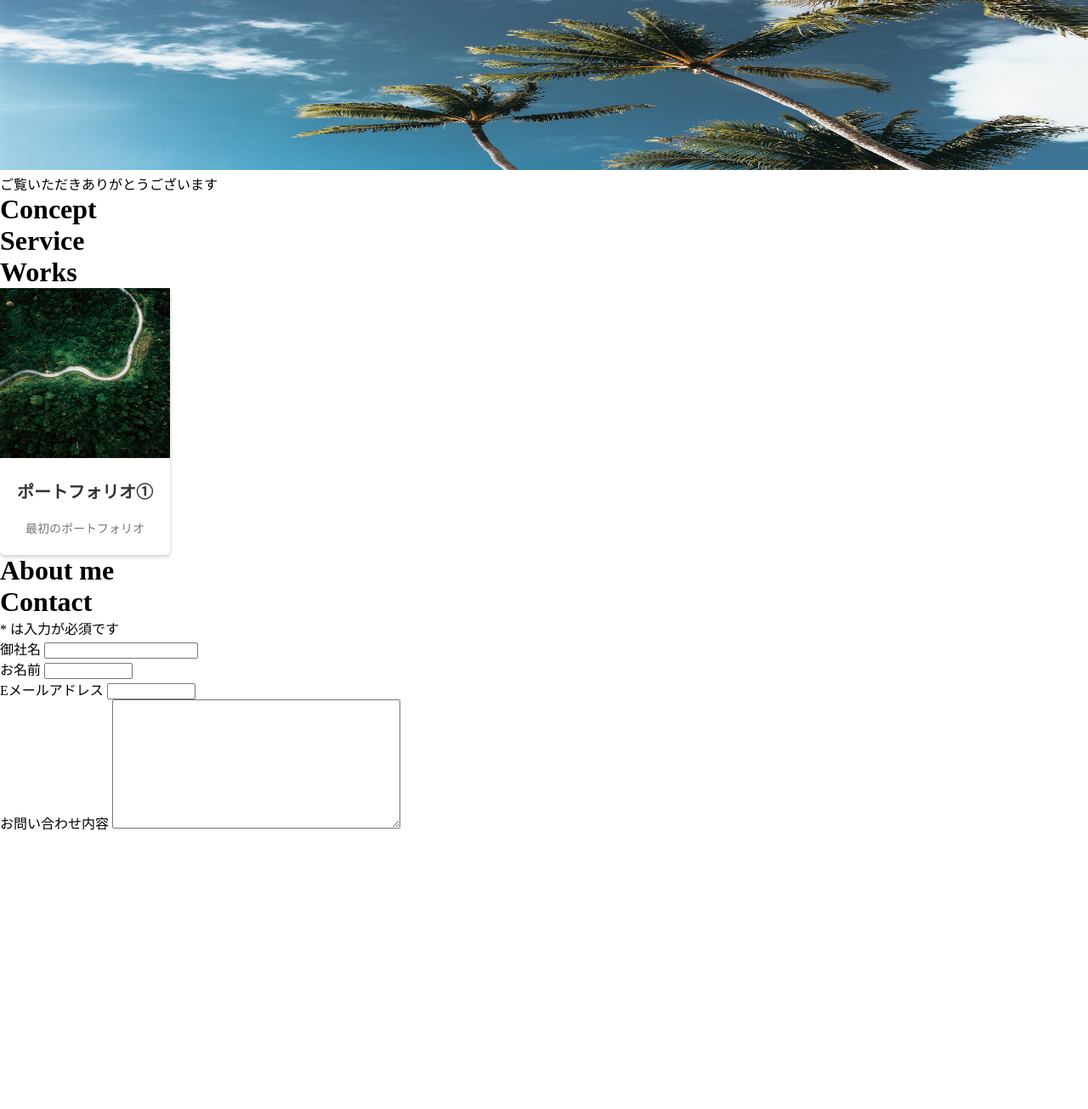
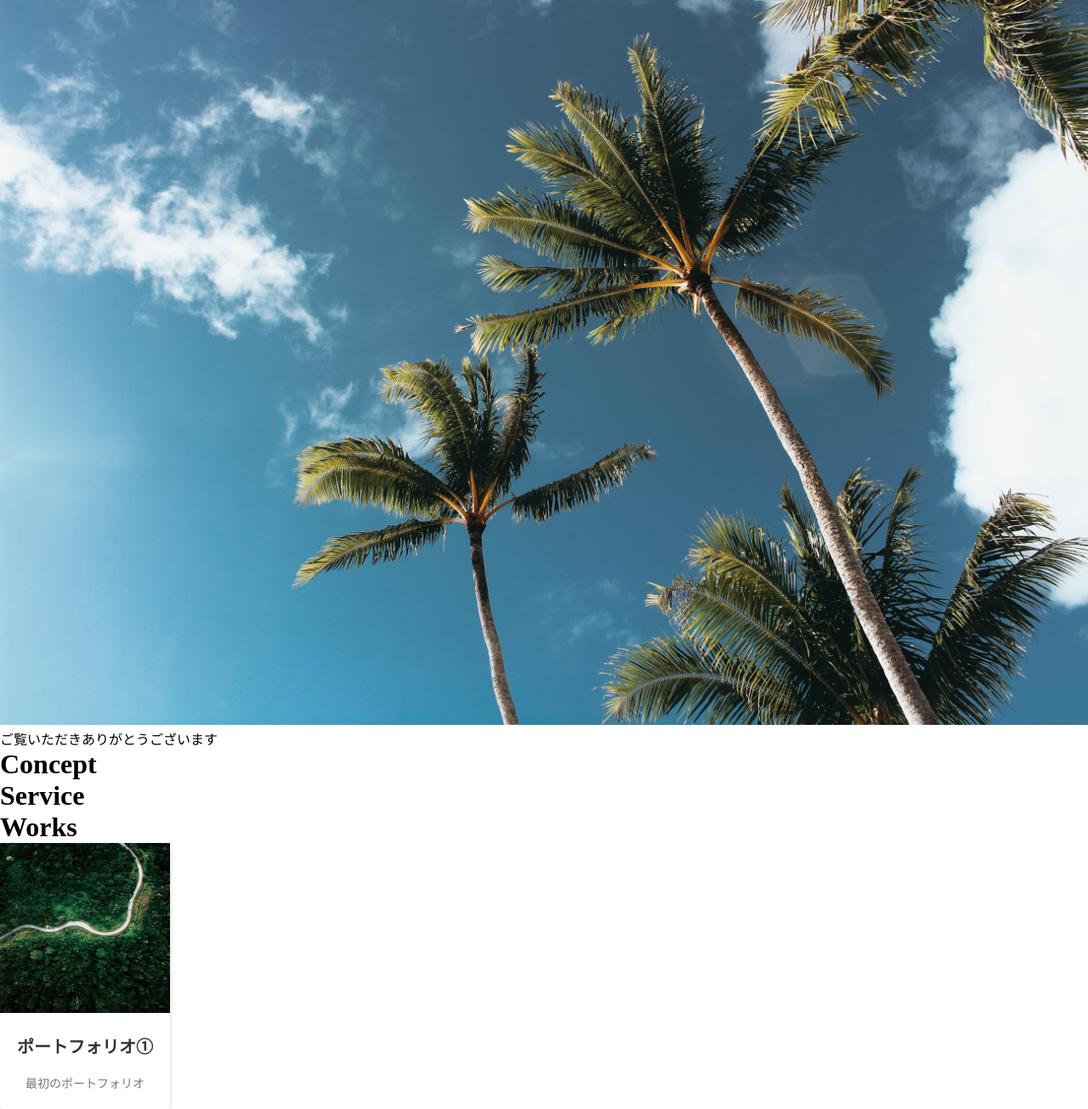
Before and after one commit to Na-naO/self_introduction, a PHP site: page / in a window 1280 px wide. Shown: the top 1305 px of the page at 85% size. Before the commit the page ends 977 px from the top, so only its background shows below. Run offline with PHP 8.4, Linux system fonts and the light colour scheme.

Commit message:
Edit img of header

```diff
--- a/assets/style.css
+++ b/assets/style.css
@@ -4,9 +4,9 @@
 }
 
 
-header{
-  width:100%
-  height: 150%;
+.top_page img{
+  width:100%;
+  height:100%;
 }
 
 /* .top_page{
--- a/index.php
+++ b/index.php
@@ -9,8 +9,8 @@
 
 <body>
   <header>
-    <img src="img/pexels-vincent-gerbouin-1168764.jpg" alt="" class="card_img">
     <div class="top_page">
+      <img src="img/pexels-vincent-gerbouin-1168764.jpg" alt="" class="header">
       <p>ご覧いただきありがとうございます</p>
     </div>
   </header>
```
